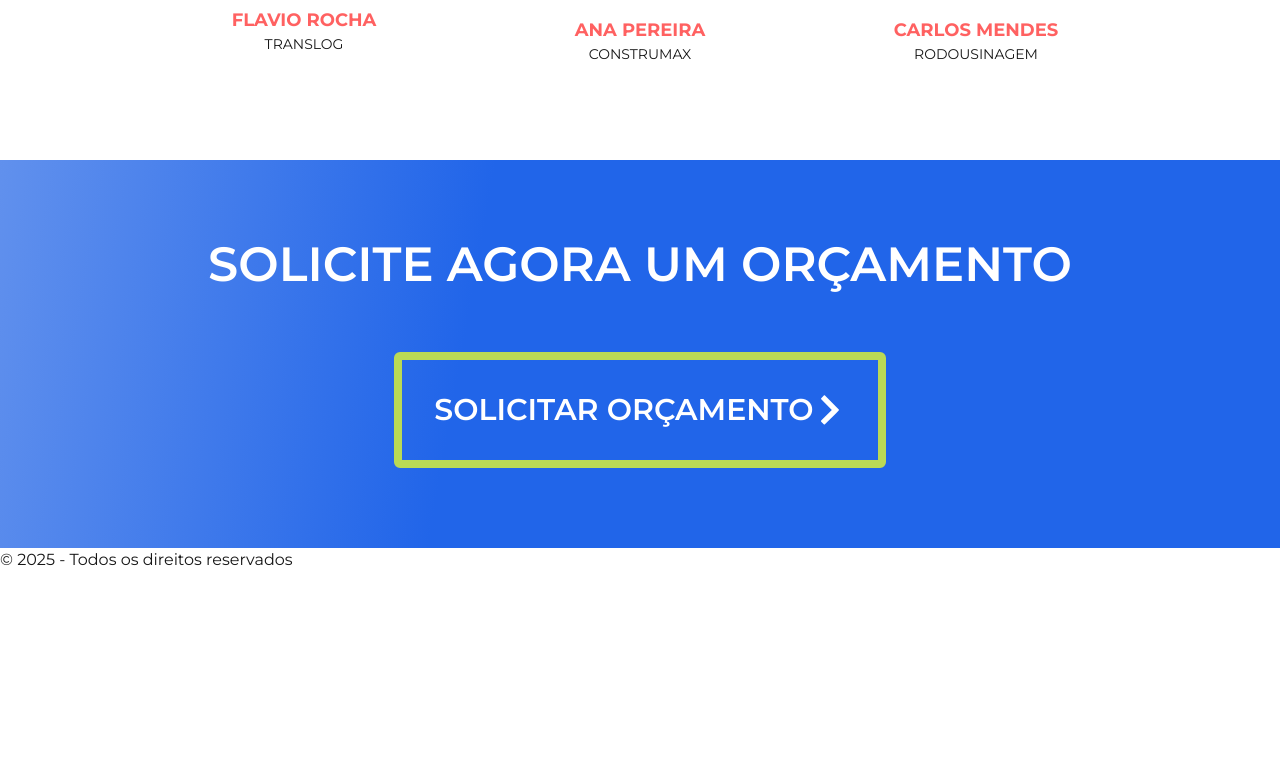
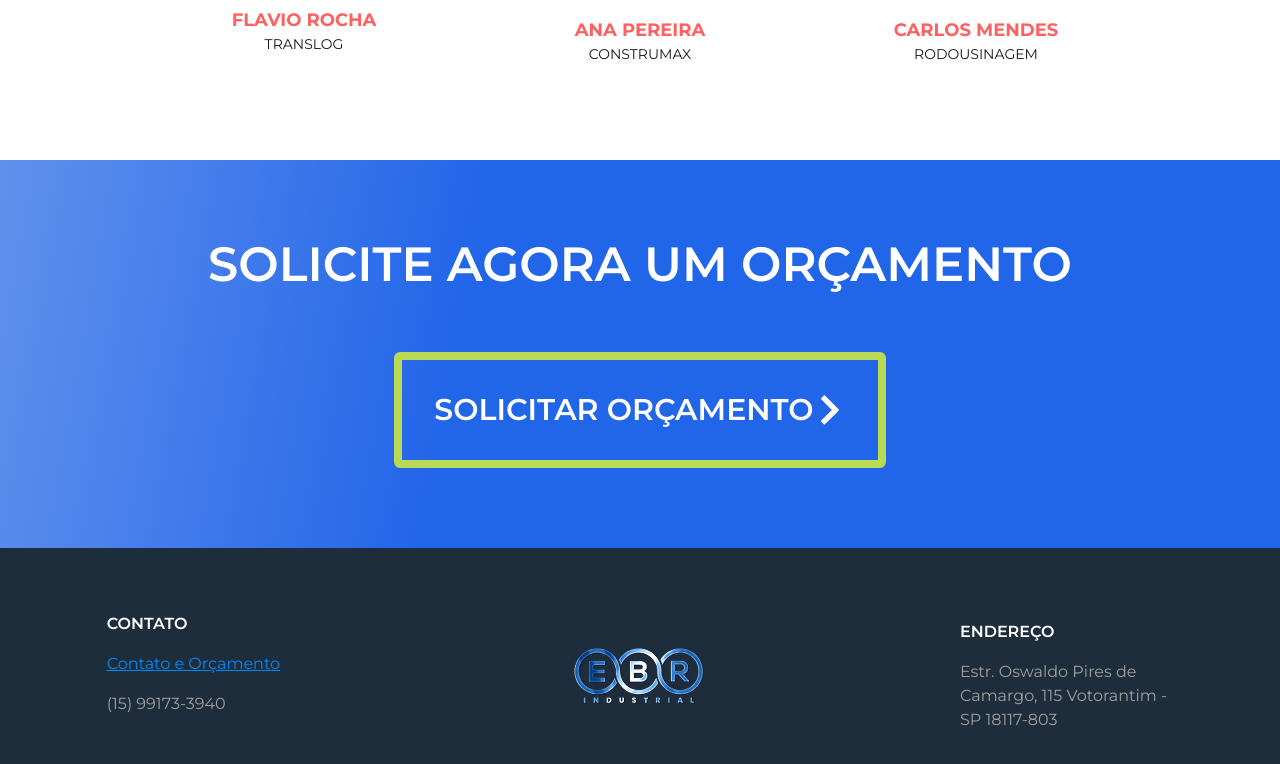
Before and after one commit to brthema072/nextjs-ebrindustrial, a Next.js app: page /home in a window 1280 px wide. Shown: the part 5493-6257 px from the top of the page. Before the commit the page ends 6065 px from the top, so only its background shows below. Built offline with nearby package versions, Linux system fonts and the light colour scheme.

Commit message:
Feat: Footer componente

```diff
--- a/app/components/footer/footer.tsx
+++ b/app/components/footer/footer.tsx
@@ -1,9 +1,32 @@
+import Link from 'next/link'
+
 const Footer = () => {
   const year = new Date().getUTCFullYear()
 
   return (
     <>
-      <span>© {year} - Todos os direitos reservados</span>
+      <div className="grid sm:grid-cols-1 md:grid-cols-2 lg:grid-cols-3 bg-[#1e2d3b] w-full min-h-64 max-h-auto text-white">
+        <div className="flex flex-col items-start justify-start w-auto h-auto py-[15%] px-[25%] gap-4">
+          <span className="font-semibold">CONTATO</span>
+          <Link
+            href="/quote"
+            target="_blank"
+            className="text-[#008AFC] underline underline-offset-1"
+          >
+            Contato e Orçamento
+          </Link>
+          <span className="text-[#A0A09F]">(15) 99173-3940</span>
+        </div>
+        <div className="flex flex-col sm:items-center lg:items-center justify-center w-auto h-auto px-[25%] ">
+          <img src="/images/logo.png" alt="Logo" width={135} height={57} />
+        </div>
+        <div className="grid place-items-start content-center min-h-64 px-[25%] gap-4">
+          <span className="font-semibold">ENDEREÇO</span>
+          <span className="text-[#A0A09F]">
+            Estr. Oswaldo Pires de Camargo, 115 Votorantim - SP 18117-803
+          </span>
+        </div>
+      </div>
     </>
   )
 }
```
